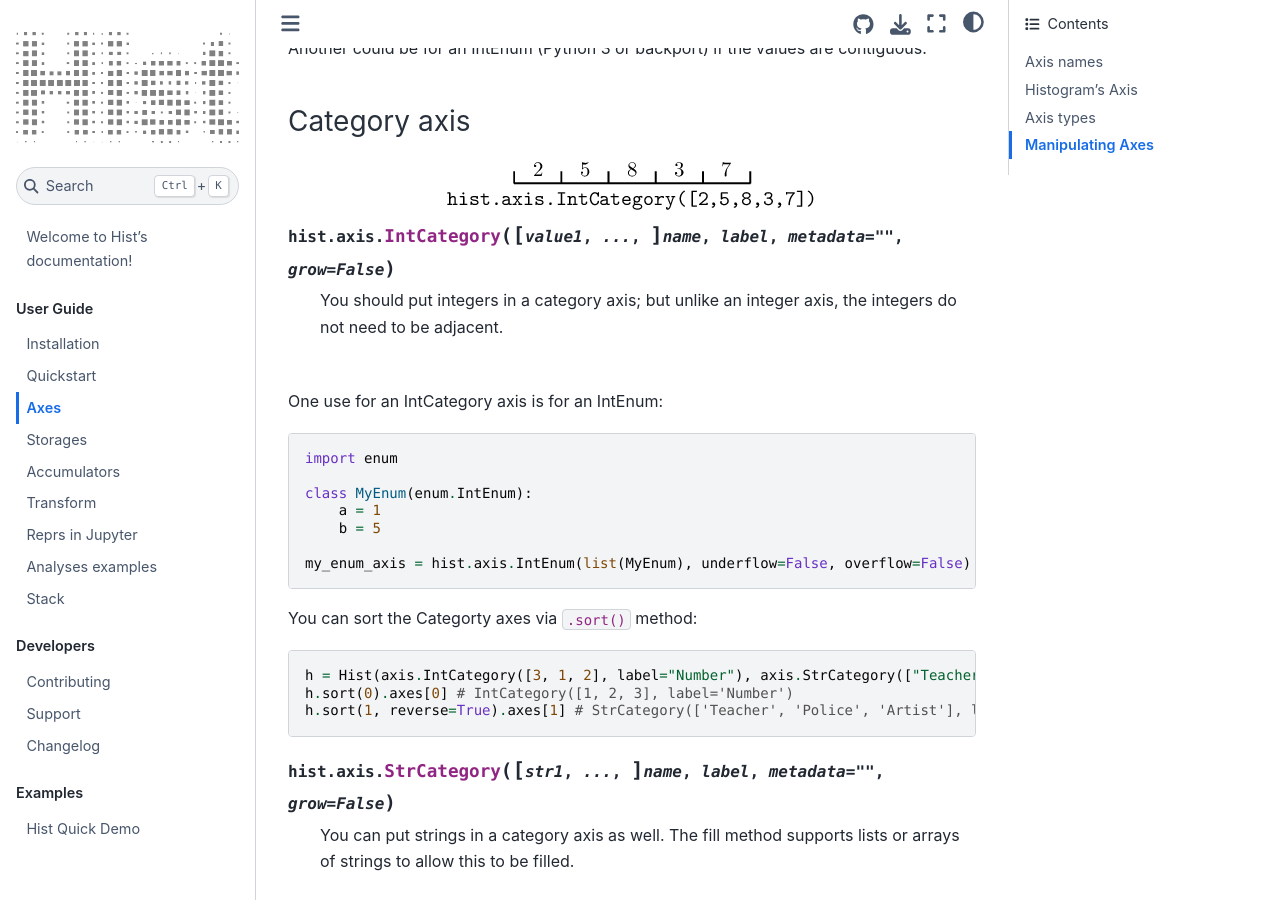
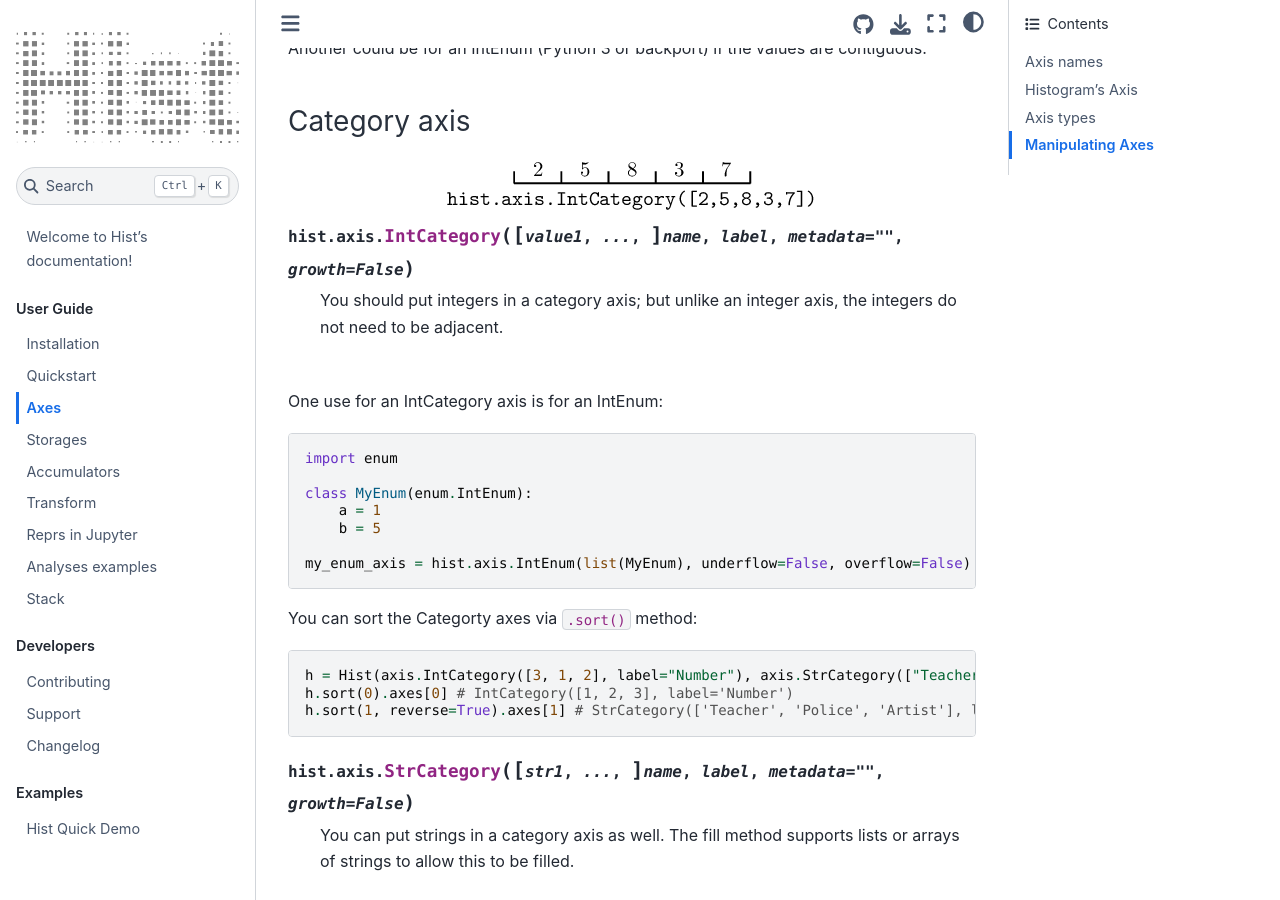
Before and after one commit to scikit-hep/hist, a Sphinx documentation site: the page built from docs/user-guide/axes.rst, in a window 1280 px wide and 900 px high, scrolled down 3678 px. Built offline with Sphinx 7.4.7 and the Sphinx Book theme 1.1.4, drawn with Linux system fonts in a browser that asks for light colours; pages that are not in the unit, such as notebooks, are missing from menus.

Commit message:
docs: fix minor typos in Axes (#378)

```diff
--- a/docs/user-guide/axes.rst
+++ b/docs/user-guide/axes.rst
@@ -173,7 +173,7 @@ Category axis
    :alt: Regular axis illustration
    :align: center
 
-.. py:function:: hist.axis.IntCategory([value1, ...], name, label, metadata="", grow=False)
+.. py:function:: hist.axis.IntCategory([value1, ...], name, label, metadata="", growth=False)
    :noindex:
 
    You should put integers in a category axis; but unlike an integer axis, the integers do not need to be adjacent.
@@ -200,7 +200,7 @@ You can sort the Categorty axes via ``.sort()`` method:
     h.sort(1, reverse=True).axes[1] # StrCategory(['Teacher', 'Police', 'Artist'], label='Profession')
 
 
-.. py:function:: hist.axis.StrCategory([str1, ...], name, label, metadata="", grow=False)
+.. py:function:: hist.axis.StrCategory([str1, ...], name, label, metadata="", growth=False)
    :noindex:
 
    You can put strings in a category axis as well. The fill method supports lists or arrays of strings
```
